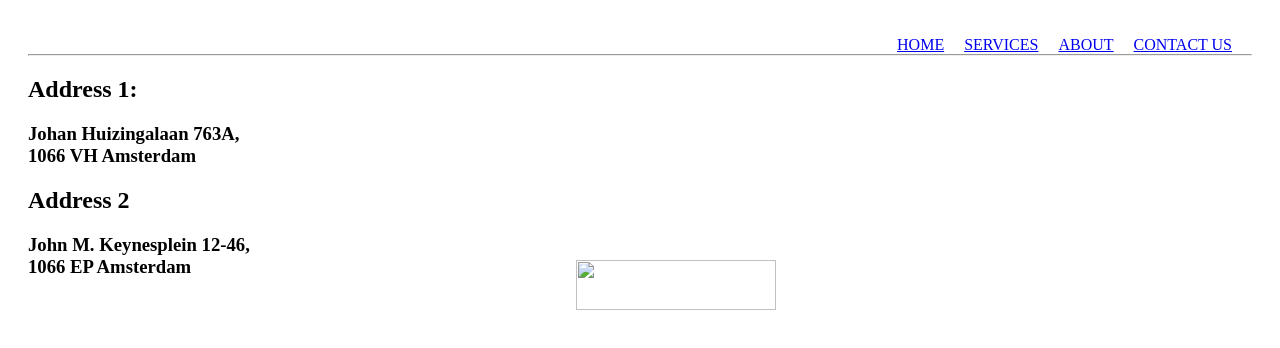
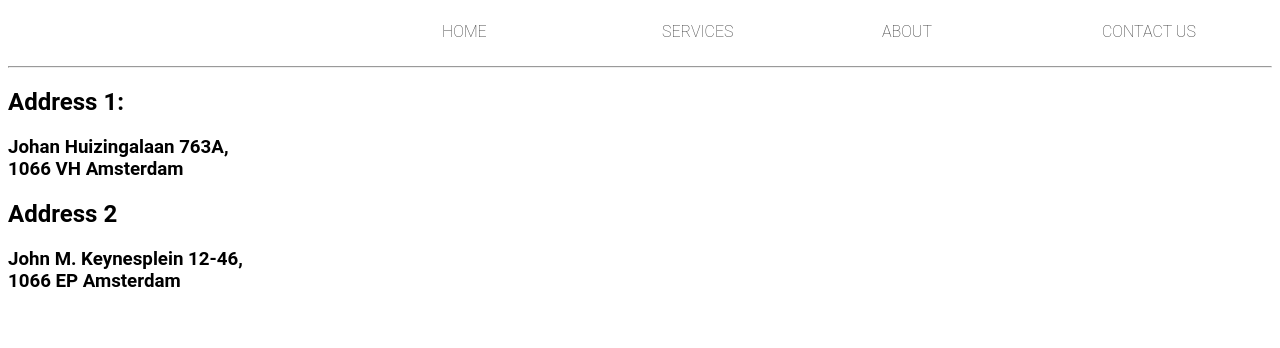
Before and after one commit to vincentk191/buber, a plain HTML site: page contactUs.html in a window 1280 px wide. Drawn offline with Linux system fonts and the light colour scheme.

Commit message:
added navigation bar

```diff
--- a/buber.css
+++ b/buber.css
@@ -1,7 +1,7 @@
-h1 {
+#homeLogo h1 {
    position: absolute;
     top: 330px;
-    left: 45%;
+    left: 44.5%;
     width: 200px;
     height: 50px;
 }
@@ -12,14 +12,10 @@ li{
 	float: right;
 }
 
-hr{
-	clear: right;
-}
-
 .navigation0 {
 	position: absolute;
     top: 100px;
-    left: 150px;
+    left: 200px;
     width: 200px;
     height: 50px;
 }
@@ -40,18 +36,79 @@ hr{
     height: 50px;
 }
 
-body {padding: 20px;
-	margin-top: 0;
+body {
+  background: url() no-repeat;
+  background-size: cover;
+  font-family: 'Roboto', sans-serif;
+  font-weight: 100;
+  margin-left: 100;
+  padding-left: 40;
+  color: black;
+
+
+}
+
+h1 {
+    text-align: center;
+}
+
+
+
+ul {
+    list-style-type: none;
+    margin: 0;
+    padding: 0;
+    list-style: none;
+    overflow: hidden;
+}
+
+ul li {
+	float: right;
+	width: 200px;
+	height: 50px;
+	background-color: white;
+	opacity: .8;
+  color: black;
+
+
+}
+
+
+
+li a {
+    display: inline-grid;
+    text-align: center;
+    color: black;
+    padding: 14px 50px;
+    text-decoration: none;
+}
+
+li a:hover {
+    background-color: black;
+    color: white;
+}
+
+
+li {
+    float:left;
+}
+
+
+.active {
+    background-color: white;
+       color: white;
+       padding: 0 0 0 0;
 }
 
 #map {
 	height: 500px;
 	width: 0%;
 }
+
 img {
 	position: absolute;
     top: 260px;
-    left: 45%;
-    width: 200px;
-    height: 50px;
+    left: 48%;
+    width: 100px;
+    height: 100px;
 }
--- a/contactUs.html
+++ b/contactUs.html
@@ -7,7 +7,6 @@
 <body>
     <nav class="navigation">
         <ul>
-            <li><a href=‘’><img src=‘’/></a></li>
             <li><a href="contactUs.html">CONTACT US</a></li>
             <li><a href="about.html">ABOUT</a></li>
             <li><a href="services.html">SERVICES</a></li>
```
Also changed, not shown: home.html (+5 -2 lines), 1 other file.
